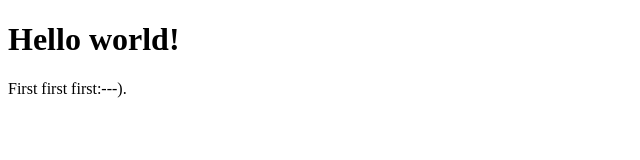
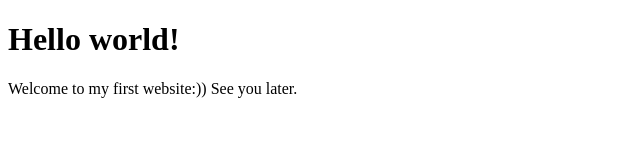
Before and after one commit to Noroff-FEU-Assignments/cross-course-project-vegrr, a plain HTML site: page index.html in a window 1280 px wide. Shown: the whole page, without its empty margins (0-640 px from the left). Drawn offline with Linux system fonts and the light colour scheme.

Commit message:
Add files via upload

```diff
--- a/index.html
+++ b/index.html
@@ -5,6 +5,6 @@
   </head>
   <body>
     <h1>Hello world!</h1>
-    <p>First first first:---).</p>
+    <p>Welcome to my first website:)) See you later.</p>
   </body>
 </html>
```
